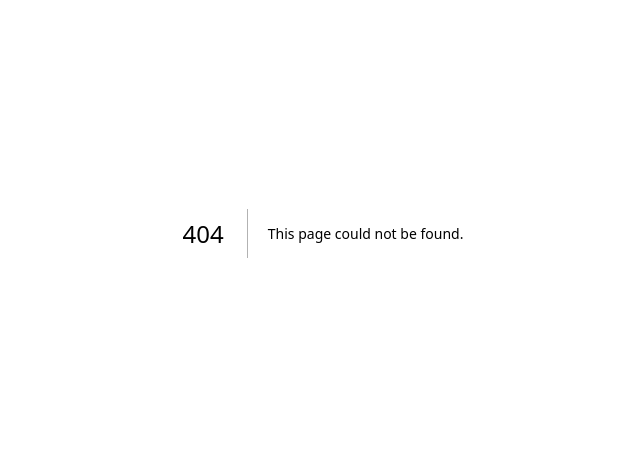
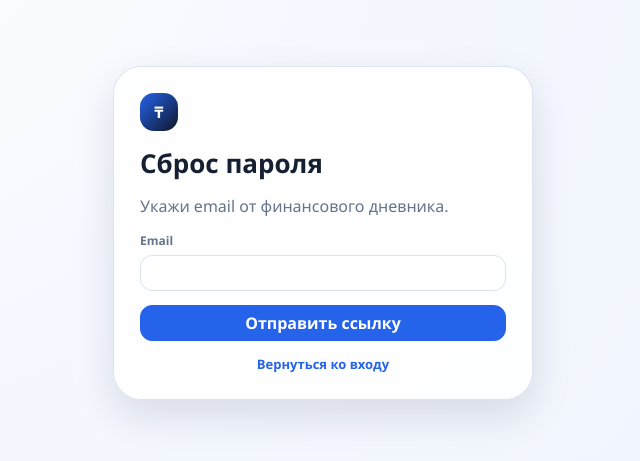
Before and after one commit to DelFox-hub/finplan, a Next.js app: page /forgot-password in a window 1280 px wide. Before the commit this address had no page. Shown: the part 167-628 px from the top of the page, without its empty margins (317-957 px from the left). Built offline with nearby package versions, Linux system fonts and the light colour scheme; no server answers.

Commit message:
Add files via upload

```diff
--- /dev/null
+++ b/app/forgot-password/page.tsx
@@ -0,0 +1,88 @@
+"use client";
+
+import Link from "next/link";
+import { useState } from "react";
+import { createClient, hasSupabasePublicEnv } from "@/lib/supabase/browser";
+
+export default function ForgotPasswordPage() {
+  const configured = hasSupabasePublicEnv();
+  const [email, setEmail] = useState("");
+  const [message, setMessage] = useState("");
+  const [sent, setSent] = useState(false);
+  const [submitting, setSubmitting] = useState(false);
+
+  async function submit(e: React.FormEvent<HTMLFormElement>) {
+    e.preventDefault();
+    if (submitting || sent) return;
+
+    setMessage("");
+
+    if (!configured) {
+      setMessage("Supabase не настроен.");
+      return;
+    }
+
+    setSubmitting(true);
+
+    try {
+      const supabase = createClient();
+      const cleanEmail = email.trim();
+      if (!cleanEmail) {
+        setMessage("Укажи email.");
+        return;
+      }
+
+      const redirectTo = `${window.location.origin}/auth/recovery`;
+      const { error } = await supabase.auth.resetPasswordForEmail(cleanEmail, { redirectTo });
+
+      if (error) {
+        setMessage("Не удалось отправить письмо. Попробуй ещё раз позже.");
+        return;
+      }
+
+      setSent(true);
+      setMessage("Если этот email привязан к дневнику, ссылка для смены пароля отправлена на него.");
+    } catch {
+      setMessage("Не удалось отправить письмо. Проверь подключение и попробуй ещё раз.");
+    } finally {
+      setSubmitting(false);
+    }
+  }
+
+  return (
+    <main className="loginShell">
+      <form className="loginCard" onSubmit={submit} autoComplete="on">
+        <div className="brandMark">₸</div>
+        <h1>Сброс пароля</h1>
+        <p>Укажи email от финансового дневника.</p>
+
+        <label htmlFor="recovery-email">
+          Email
+          <input
+            id="recovery-email"
+            name="username"
+            value={email}
+            onChange={(e) => setEmail(e.target.value)}
+            type="email"
+            inputMode="email"
+            autoComplete="username"
+            autoCapitalize="none"
+            spellCheck={false}
+            required
+            disabled={sent}
+          />
+        </label>
+
+        <button className="primaryBtn" type="submit" disabled={!configured || submitting || sent}>
+          {submitting ? "Отправка..." : sent ? "Письмо отправлено" : "Отправить ссылку"}
+        </button>
+
+        <Link className="loginLink" href="/login">
+          Вернуться ко входу
+        </Link>
+
+        {message && <div className="loginMessage">{message}</div>}
+      </form>
+    </main>
+  );
+}
--- a/app/globals.css
+++ b/app/globals.css
@@ -3049,3 +3049,15 @@ select {
   width: 23px;
   height: 23px;
 }
+
+.loginLink {
+  justify-self: center;
+  color: var(--blue);
+  font-size: 13px;
+  font-weight: 700;
+  text-decoration: none;
+}
+
+.loginLink:hover {
+  text-decoration: underline;
+}
```
Also changed, not shown: app/auth/recovery/route.ts (added, +20 -0 lines), app/login/page.tsx (+33 -9 lines), app/reset-password/page.tsx (added, +14 -0 lines), app/reset-password/reset-password-form.tsx (added, +83 -0 lines), 1 other file (tests, documents, lock files or other folders).
